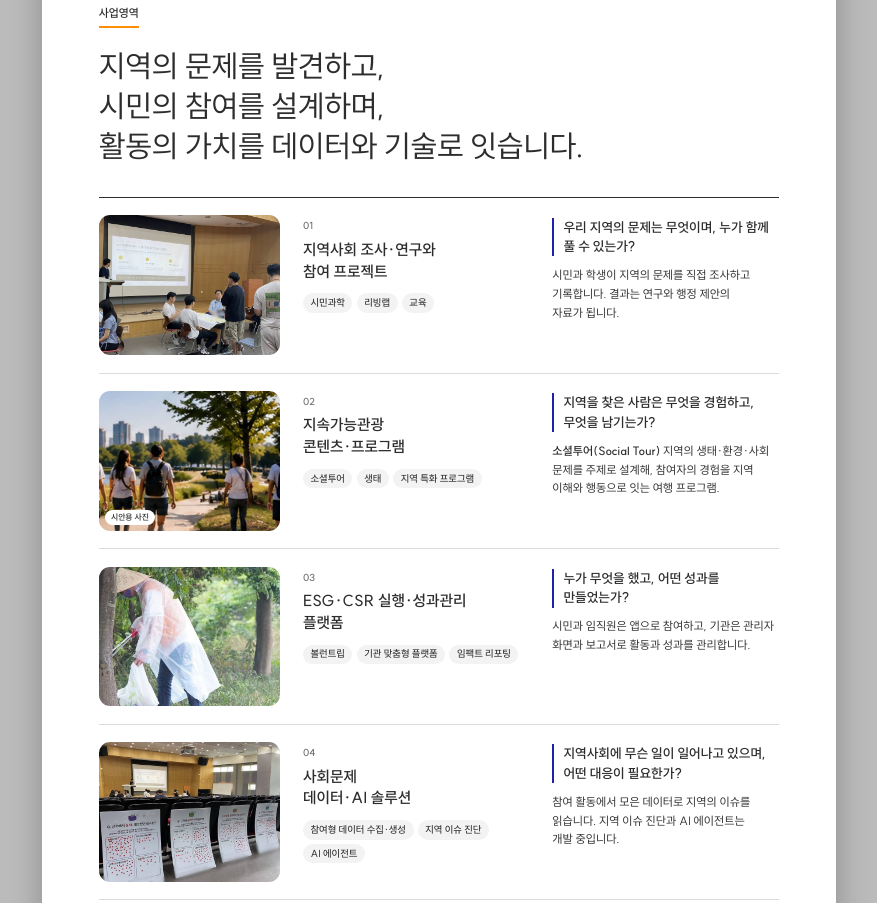
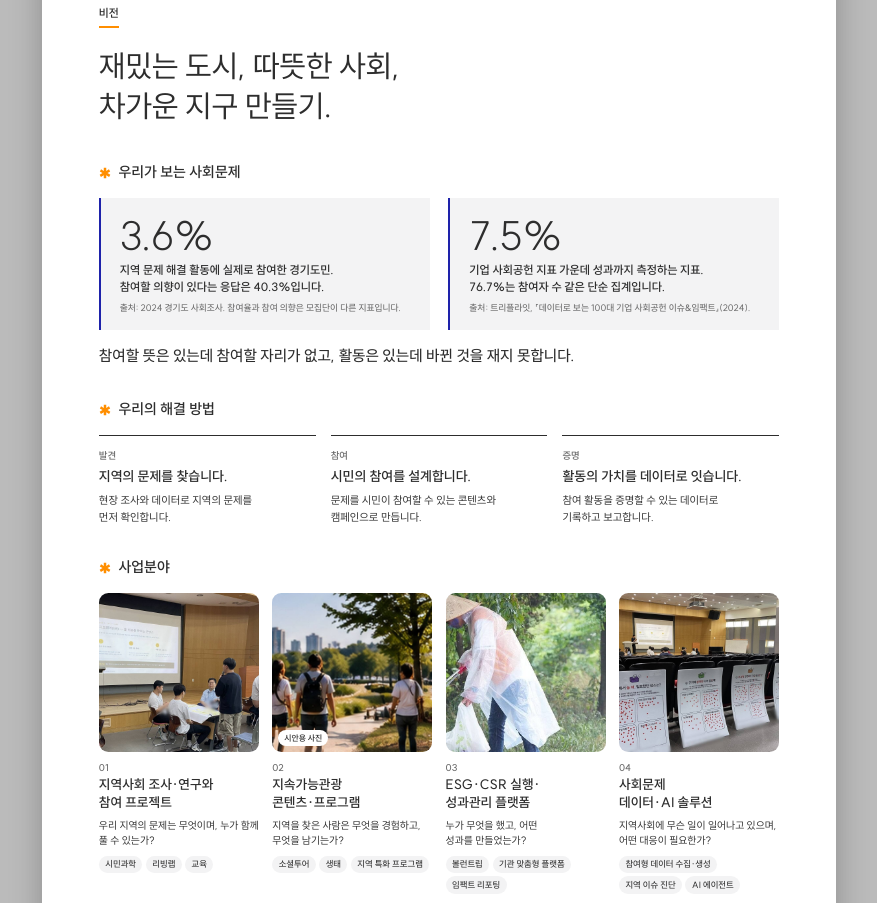
Before and after one commit to swins-personal/QBox, a plain HTML site: page company-brochure/brochure.html in a window 1280 px wide. Shown: the part 1281-2184 px from the top of the page, without its empty margins (201-1078 px from the left). Drawn offline with Linux system fonts and the light colour scheme.

Commit message:
Brochure: new section order (vision and problem, services, cases, history, back cover)
Co-Authored-By: Claude Fable 5.2 <noreply@anthropic.com>
Claude-Session: https://claude.ai/code/session_019eJAe6SaGk51vE5iTkwKkb

```diff
--- a/company-brochure/brochure.html
+++ b/company-brochure/brochure.html
@@ -210,6 +210,41 @@ img{display:block}
 .cases{margin-top:4mm}
 .case .ph{height:56mm}
 
+
+/* 2쪽: 비전·사회문제·해결·사업분야 */
+.why{display:grid;grid-template-columns:1fr 1fr;gap:5mm;margin-top:3.5mm}
+.ev{background:var(--raised);border-left:.7mm solid var(--indigo);padding:4mm 5mm 3.8mm}
+.ev .num{font-size:30pt;font-weight:300;line-height:1.1;letter-spacing:-.02em}
+.ev .lab{font-size:8.8pt;font-weight:600;margin-top:1.2mm;line-height:1.45}
+.ev .src{font-size:6.9pt;color:var(--muted);font-weight:500;margin-top:1.6mm;line-height:1.5}
+.say{font-size:11.5pt;line-height:1.5;font-weight:500;margin-top:4mm}
+.solve{margin-top:3.5mm;display:grid;grid-template-columns:repeat(3,1fr);gap:4mm}
+.solve div{border-top:.35mm solid var(--ink);padding-top:2.4mm}
+.solve i{font-style:normal;font-size:7.4pt;font-weight:600;color:var(--muted)}
+.solve b{display:block;font-size:10.2pt;font-weight:600;margin-top:.4mm}
+.solve p{font-size:8.2pt;line-height:1.55;margin-top:1.2mm}
+.bizs{margin-top:3.5mm;display:grid;grid-template-columns:repeat(4,1fr);gap:3.5mm}
+.biz .ph{height:42mm;border-radius:2.5mm}
+.biz .no{display:block;font-size:7.2pt;font-weight:600;color:var(--muted);margin-top:2.2mm}
+.biz h3{font-size:10pt;font-weight:600;line-height:1.35;margin-top:.3mm}
+.biz .bq{font-size:7.8pt;line-height:1.5;margin-top:1.4mm}
+.biz .tags{margin-top:1.8mm;gap:.9mm}
+.biz .tags span{font-size:6.6pt;padding:.9mm 1.7mm}
+/* 3쪽: 특장점 */
+.bento{grid-auto-rows:43mm}
+.box.l .phone{height:66mm}
+.feats{margin-top:3.5mm;display:grid;grid-template-columns:repeat(3,1fr);gap:0 4mm;border-top:.35mm solid var(--ink)}
+.feats div{padding:3mm 0 3.2mm;border-bottom:.25mm solid var(--line)}
+.feats b{display:block;font-size:9.8pt;font-weight:600}
+.feats p{font-size:8.2pt;line-height:1.55;margin-top:.8mm}
+/* 6쪽: 뒷표지 */
+.back .center{position:absolute;left:0;right:0;top:50%;transform:translateY(-50%);display:flex;flex-direction:column;align-items:center}
+.back .center img{width:62mm}
+.back .slogan{font-size:15pt;margin-top:7mm;letter-spacing:.01em}
+.back .pad{justify-content:flex-end}
+.back .bottom{margin-top:auto;display:flex;justify-content:space-between;align-items:flex-end}
+.back .copy{margin:0}
+
 /* 접지 대지(인쇄용 터잡기) */
 body.impose{background:#fff}
 body.impose .sheet{width:630mm;height:297mm;display:flex;page-break-after:always;break-after:page}
@@ -241,49 +276,61 @@ body.impose .page{page-break-after:auto;break-after:auto;flex:none}
   <div class="pad">
     <div class="run"><img src="assets/steadywins-ko.svg" alt="스테디윈스"><span>회사소개서 2027</span></div>
     <div class="head big">
-      <div><span class="kicker">사업영역</span></div>
-      <h2>지역의 문제를 발견하고,<br>시민의 참여를 설계하며,<br>활동의 가치를 데이터와 기술로 잇습니다.</h2>
+      <div><span class="kicker">비전</span></div>
+      <h2>재밌는 도시, 따뜻한 사회,<br>차가운 지구 만들기.</h2>
     </div>
-    <div class="areas">
-      <div class="area">
+
+    <div class="sec" style="margin-top:9mm">우리가 보는 사회문제</div>
+    <div class="why">
+      <div class="ev">
+        <div class="num">3.6%</div>
+        <div class="lab">지역 문제 해결 활동에 실제로 참여한 경기도민.<br>참여할 의향이 있다는 응답은 40.3%입니다.</div>
+        <div class="src">출처: 2024 경기도 사회조사. 참여율과 참여 의향은 모집단이 다른 지표입니다.</div>
+      </div>
+      <div class="ev">
+        <div class="num">7.5%</div>
+        <div class="lab">기업 사회공헌 지표 가운데 성과까지 측정하는 지표.<br>76.7%는 참여자 수 같은 단순 집계입니다.</div>
+        <div class="src">출처: 트리플라잇, 「데이터로 보는 100대 기업 사회공헌 이슈&amp;임팩트」(2024).</div>
+      </div>
+    </div>
+    <p class="say">참여할 뜻은 있는데 참여할 자리가 없고, 활동은 있는데 바뀐 것을 재지 못합니다.</p>
+
+    <div class="sec" style="margin-top:8mm">우리의 해결 방법</div>
+    <div class="solve">
+      <div><i>발견</i><b>지역의 문제를 찾습니다.</b><p>현장 조사와 데이터로 지역의 문제를 먼저 확인합니다.</p></div>
+      <div><i>참여</i><b>시민의 참여를 설계합니다.</b><p>문제를 시민이 참여할 수 있는 콘텐츠와 캠페인으로 만듭니다.</p></div>
+      <div><i>증명</i><b>활동의 가치를 데이터로 잇습니다.</b><p>참여 활동을 증명할 수 있는 데이터로 기록하고 보고합니다.</p></div>
+    </div>
+
+    <div class="sec" style="margin-top:8mm">사업분야</div>
+    <div class="bizs">
+      <div class="biz">
         <div class="ph"><img src="assets/ph-research.jpg" alt="강당에서 참여자들이 테이블에 둘러앉아 조사 결과를 함께 읽고 있다."></div>
-        <div class="tx">
-          <div class="l"><span class="no">01</span>
-          <h3>지역사회 조사·연구와<br>참여 프로젝트</h3>
-          <div class="tags"><span>시민과학</span><span>리빙랩</span><span>교육</span></div></div>
-          <div class="r"><div class="q">우리 지역의 문제는 무엇이며, 누가 함께 풀 수 있는가?</div>
-          <p>시민과 학생이 지역의 문제를 직접 조사하고 기록합니다. 결과는 연구와 행정 제안의 자료가 됩니다.</p></div>
-        </div>
+        <span class="no">01</span>
+        <h3>지역사회 조사·연구와<br>참여 프로젝트</h3>
+        <p class="bq">우리 지역의 문제는 무엇이며, 누가 함께 풀 수 있는가?</p>
+        <div class="tags"><span>시민과학</span><span>리빙랩</span><span>교육</span></div>
       </div>
-      <div class="area">
+      <div class="biz">
         <div class="ph"><img src="assets/ph-tour.jpg" alt="호숫가 산책로를 배낭을 멘 사람들이 함께 걷고 있다."><span class="draft">시안용 사진</span></div>
-        <div class="tx">
-          <div class="l"><span class="no">02</span>
-          <h3>지속가능관광<br>콘텐츠·프로그램</h3>
-          <div class="tags"><span>소셜투어</span><span>생태</span><span>지역 특화 프로그램</span></div></div>
-          <div class="r"><div class="q">지역을 찾은 사람은 무엇을 경험하고, 무엇을 남기는가?</div>
-          <p><b>소셜투어(Social Tour)</b> 지역의 생태·환경·사회 문제를 주제로 설계해, 참여자의 경험을 지역 이해와 행동으로 잇는 여행 프로그램.</p></div>
-        </div>
+        <span class="no">02</span>
+        <h3>지속가능관광<br>콘텐츠·프로그램</h3>
+        <p class="bq">지역을 찾은 사람은 무엇을 경험하고, 무엇을 남기는가?</p>
+        <div class="tags"><span>소셜투어</span><span>생태</span><span>지역 특화 프로그램</span></div>
       </div>
-      <div class="area">
+      <div class="biz">
         <div class="ph"><img src="assets/ph-case-plogging.jpg" alt="우비를 입은 참여자들이 풀숲에서 쓰레기를 줍고 있다."></div>
-        <div class="tx">
-          <div class="l"><span class="no">03</span>
-          <h3>ESG·CSR 실행·성과관리<br>플랫폼</h3>
-          <div class="tags"><span>볼런트립</span><span>기관 맞춤형 플랫폼</span><span>임팩트 리포팅</span></div></div>
-          <div class="r"><div class="q">누가 무엇을 했고, 어떤 성과를 만들었는가?</div>
-          <p>시민과 임직원은 앱으로 참여하고, 기관은 관리자 화면과 보고서로 활동과 성과를 관리합니다.</p></div>
-        </div>
+        <span class="no">03</span>
+        <h3>ESG·CSR 실행·<br>성과관리 플랫폼</h3>
+        <p class="bq">누가 무엇을 했고, 어떤 성과를 만들었는가?</p>
+        <div class="tags"><span>볼런트립</span><span>기관 맞춤형 플랫폼</span><span>임팩트 리포팅</span></div>
       </div>
-      <div class="area">
+      <div class="biz">
         <div class="ph"><img src="assets/ph-data.jpg" alt="워크숍장에 세워 둔 설문판에 참여자들이 붙인 빨간 스티커가 모여 있다." style="object-position:50% 80%"></div>
-        <div class="tx">
-          <div class="l"><span class="no">04</span>
-          <h3>사회문제<br>데이터·AI 솔루션</h3>
-          <div class="tags"><span>참여형 데이터 수집·생성</span><span>지역 이슈 진단</span><span>AI 에이전트</span></div></div>
-          <div class="r"><div class="q">지역사회에 무슨 일이 일어나고 있으며, 어떤 대응이 필요한가?</div>
-          <p>참여 활동에서 모은 데이터로 지역의 이슈를 읽습니다. 지역 이슈 진단과 AI 에이전트는 개발 중입니다.</p></div>
-        </div>
+        <span class="no">04</span>
+        <h3>사회문제<br>데이터·AI 솔루션</h3>
+        <p class="bq">지역사회에 무슨 일이 일어나고 있으며, 어떤 대응이 필요한가?</p>
+        <div class="tags"><span>참여형 데이터 수집·생성</span><span>지역 이슈 진단</span><span>AI 에이전트</span></div>
       </div>
     </div>
     <div class="foot"><span>스테디윈스 주식회사</span><span>2</span></div>
@@ -295,8 +342,8 @@ body.impose .page{page-break-after:auto;break-after:auto;flex:none}
   <div class="pad">
     <div class="run"><span>회사소개서 2027</span><span lang="en">Leave it better.</span></div>
     <div class="head big">
-      <div><span class="kicker">제품·서비스</span></div>
-      <h2>사업영역의 일을 하나로 잇는<br>우리의 기술입니다.</h2>
+      <div><span class="kicker">서비스 라인</span></div>
+      <h2>현장의 참여부터 성과 데이터까지,<br>직접 만든 서비스로 연결합니다.</h2>
     </div>
     <div class="bento">
       <div class="box l">
@@ -325,6 +372,16 @@ body.impose .page{page-break-after:auto;break-after:auto;flex:none}
     </div>
     <p class="note" style="margin-top:2.4mm">상태는 2026년 11월 기준입니다. 점선 표시는 아직 출시하지 않은 서비스입니다.</p>
 
+    <div class="sec" style="margin-top:8mm">특장점</div>
+    <div class="feats">
+      <div><b>조직을 늘리지 않고 도입</b><p>전담 조직을 따로 두지 않고 구독으로 시작합니다.</p></div>
+      <div><b>검증된 참여 데이터</b><p>위치, 사진, 본인 인증으로 실제 활동을 확인합니다.</p></div>
+      <div><b>자동 리포트</b><p>대시보드와 보고서(PDF, 엑셀)를 자동으로 만듭니다.</p></div>
+      <div><b>평가 기준에 맞춘 증빙</b><p>경영평가, GRI, SDGs 항목에 맞춰 결과를 정리합니다.</p></div>
+      <div><b>봉사시간 연계</b><p>참여 활동이 1365 자원봉사포털 봉사시간으로 인정됩니다.</p></div>
+      <div><b>기관이 직접 만드는 캠페인</b><p>템플릿으로 캠페인을 만들고 관리자 화면에서 운영합니다.</p></div>
+    </div>
+
     <div class="sec" style="margin-top:8mm">서비스가 일하는 순서</div>
     <div class="steps">
       <div class="step"><i>01</i><b>기획</b><p>지역 자료와 기관의 사업을 함께 읽고 시민 참여 캠페인으로 설계합니다.</p></div>
@@ -332,11 +389,6 @@ body.impose .page{page-break-after:auto;break-after:auto;flex:none}
       <div class="step"><i>03</i><b>운영</b><p>기관은 관리자 화면에서 참여자, 캠페인, 리워드를 직접 관리합니다.</p></div>
       <div class="step"><i>04</i><b>기록</b><p>검증한 참여 데이터를 대시보드와 보고서(PDF, 엑셀)로 제공합니다.</p></div>
       <div class="step"><i>05</i><b>확산</b><p>기관 전용 웹사이트에서 활동과 성과를 공개합니다.</p></div>
-    </div>
-
-    <div class="shot">
-      <div class="ph"><img src="assets/ph-admin.jpg" alt="볼런트립 관리자 화면. 캠페인 참여 현황과 달성률이 보인다."></div>
-      <p><b>관리자 화면</b>캠페인별 참여 현황과 달성률을 실시간으로 확인합니다. 경영평가, GRI, SDGs 항목에 맞춰 결과를 정리합니다.</p>
     </div>
     <div class="foot"><span>스테디윈스 주식회사</span><span>3</span></div>
   </div>
@@ -347,7 +399,7 @@ body.impose .page{page-break-after:auto;break-after:auto;flex:none}
   <div class="pad">
     <div class="run"><img src="assets/steadywins-ko.svg" alt="스테디윈스"><span>회사소개서 2027</span></div>
     <div class="head big">
-      <div><span class="kicker">사례</span></div>
+      <div><span class="kicker">사례와 데이터</span></div>
       <h2>앱 출시 이후,<br>기록으로 남은 참여입니다.</h2>
     </div>
     <div class="stats">
@@ -440,28 +492,15 @@ body.impose .page{page-break-after:auto;break-after:auto;flex:none}
   </div>
 </section>
 
-<!-- 6. 뒷표지: 미션·비전·하고 싶은 말 -->
+<!-- 6. 뒷표지 -->
 <section class="page back" data-p="6">
+  <div class="center">
+    <img src="assets/steadywins-ko-inc.svg" alt="스테디윈스 STEADYWINS INC">
+    <p class="slogan" lang="en">Leave it better.</p>
+  </div>
   <div class="pad">
-    <div><span class="lab">비전</span></div>
-    <p class="vision">재밌는 도시, 따뜻한 사회,<br>차가운 지구 만들기.</p>
-
-    <div style="margin-top:11mm"><span class="lab">미션</span></div>
-    <div class="mission" style="margin-top:3mm">
-      <div><i>기회</i><span>누구나 지역의 변화에 참여할 기회를 만듭니다.</span></div>
-      <div><i>연결</i><span>지역과 사람을 참여로 잇습니다.</span></div>
-      <div><i>증명</i><span>그 참여의 가치를 데이터로 증명합니다.</span></div>
-    </div>
-
-    <div style="margin-top:11mm"><span class="lab">하고 싶은 말</span></div>
-    <p class="msg">지역 문제 해결의 성공 사례엔 언제나 시민이 있습니다. 우리는 누군가의 자발적인 참여 기회를 만들고, 모두의 문제를 데이터로 풀어 갑니다.</p>
-    <p class="msg-by">오규림 대표</p>
-
     <div class="bottom">
-      <div>
-        <img class="logo" src="assets/steadywins-ko-inc.svg" alt="스테디윈스 STEADYWINS INC">
-        <p class="copy">© 2026 STEADYWINS Inc.</p>
-      </div>
+      <p class="copy">© 2026 STEADYWINS Inc.</p>
       <p class="web">steadywins.kr<br>partner@steadywins.kr</p>
     </div>
   </div>
```
Also changed, not shown: company-brochure/preview/p2.png, company-brochure/preview/p3.png, company-brochure/preview/p4.png, company-brochure/preview/p6.png, 3 other files.
